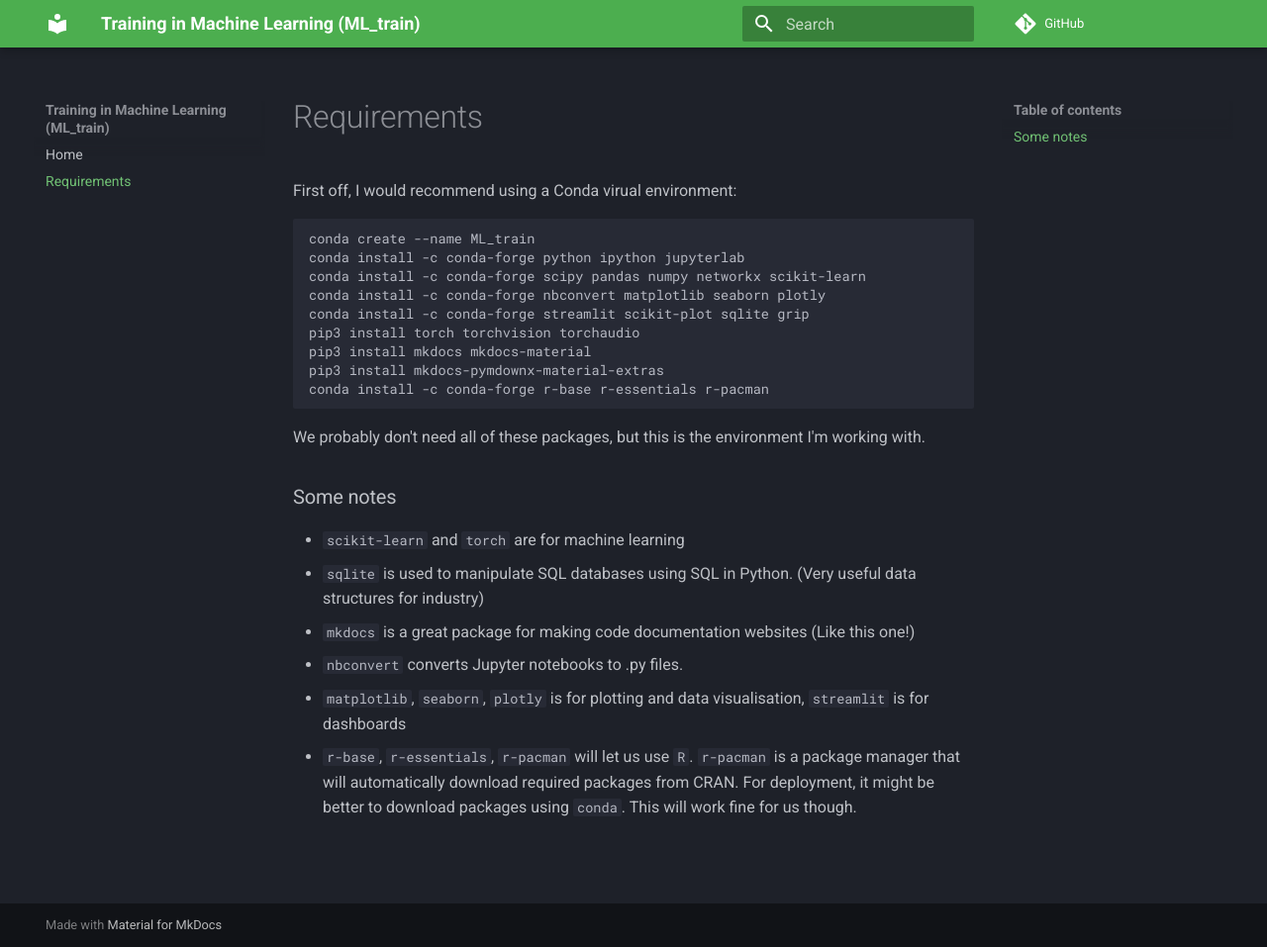
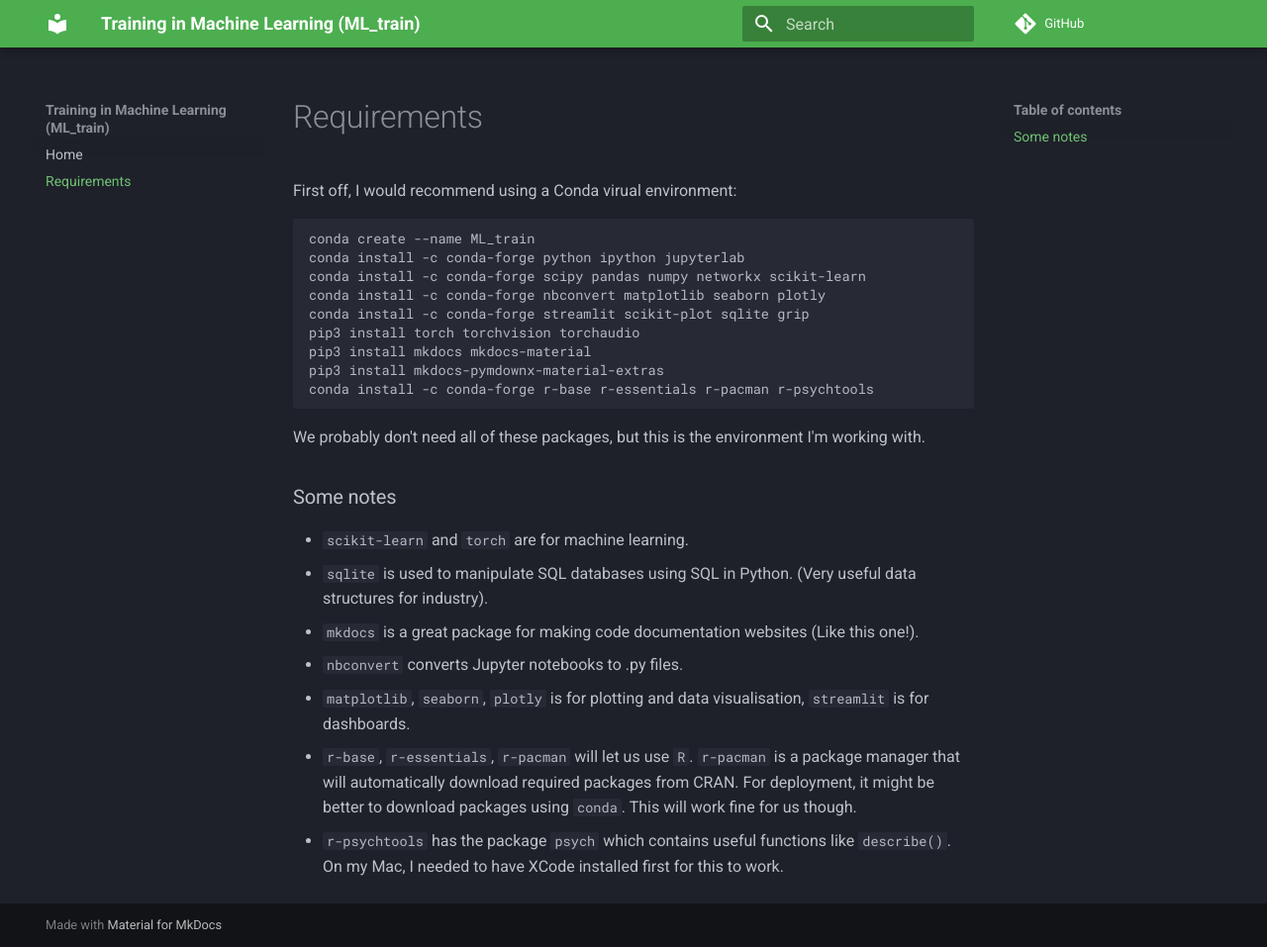
Before and after one commit to dgalvis/ML_train, an MkDocs documentation site: the page built from docs/requirements.md, in a window 1280 px wide and 957 px high. Shown: the whole window at 99% size. Built offline with MkDocs 1.6.1 and Material for MkDocs 9.7.7, drawn with Linux system fonts in a browser that asks for light colours; comment, search, counter and statistics services are not loaded.

Commit message:
Got psych and describe() working in R

````diff
--- a/docs/requirements.md
+++ b/docs/requirements.md
@@ -9,16 +9,17 @@ conda install -c conda-forge streamlit scikit-plot sqlite grip
 pip3 install torch torchvision torchaudio
 pip3 install mkdocs mkdocs-material
 pip3 install mkdocs-pymdownx-material-extras
-conda install -c conda-forge r-base r-essentials r-pacman
+conda install -c conda-forge r-base r-essentials r-pacman r-psychtools
 ```
 
 We probably don't need all of these packages, but this is the environment I'm working with.
 
 
 ### Some notes
-- `scikit-learn` and `torch` are for machine learning
-- `sqlite` is used to manipulate SQL databases using SQL in Python. (Very useful data structures for industry)
-- `mkdocs` is a great package for making code documentation websites (Like this one!)
+- `scikit-learn` and `torch` are for machine learning.
+- `sqlite` is used to manipulate SQL databases using SQL in Python. (Very useful data structures for industry).
+- `mkdocs` is a great package for making code documentation websites (Like this one!).
 - `nbconvert` converts Jupyter notebooks to .py files.
-- `matplotlib`, `seaborn`, `plotly` is for plotting and data visualisation, `streamlit` is for dashboards
+- `matplotlib`, `seaborn`, `plotly` is for plotting and data visualisation, `streamlit` is for dashboards.
 - `r-base`, `r-essentials`, `r-pacman` will let us use `R`. `r-pacman` is a package manager that will automatically download required packages from CRAN. For deployment, it might be better to download packages using `conda`. This will work fine for us though.
+- `r-psychtools` has the package `psych` which contains useful functions like `describe()`. On my Mac, I needed to have XCode installed first for this to work.
````
